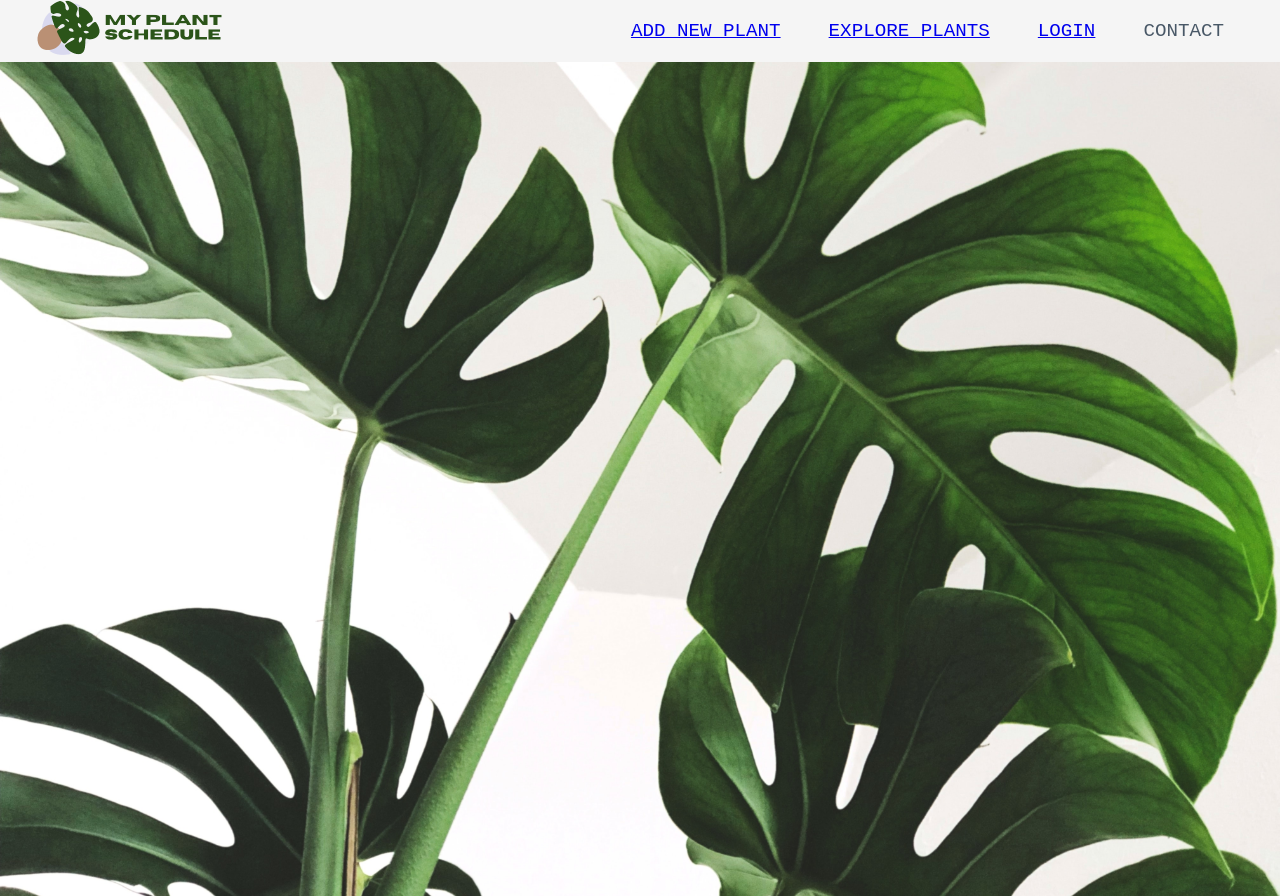
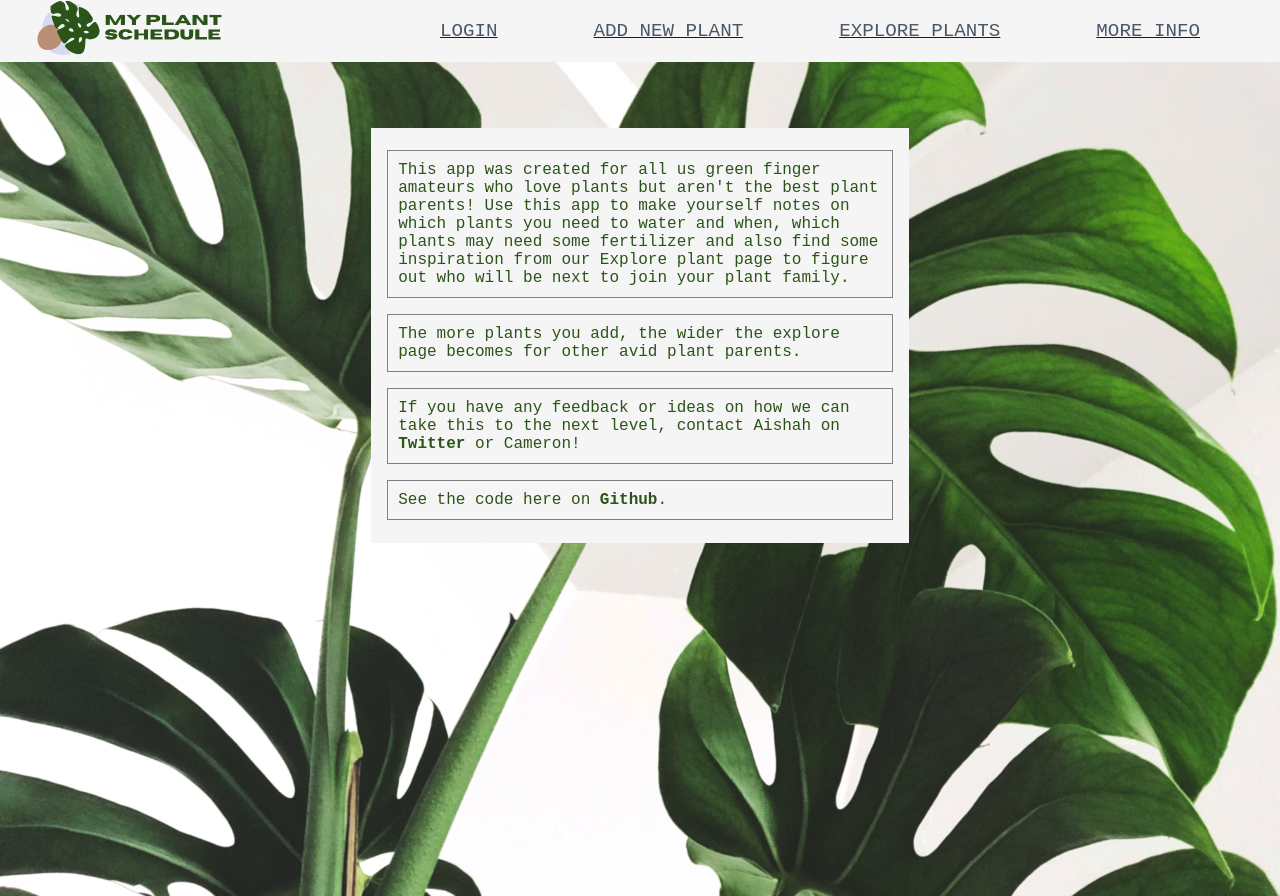
Before and after one commit to Cambisin/My-Plant-Schedule, a React (Create React App) app: page /MoreInfo in a window 1280 px wide. Built offline with nearby package versions, Linux system fonts and the light colour scheme.

Commit message:
Info page added and styling tweaked

```diff
--- a/src/App.js
+++ b/src/App.js
@@ -7,6 +7,9 @@ import { Navbar } from './components/Navbar.js';
 import AddPlant from './components/AddPlant.js';
 import Plants from './components/AllPlants';
 import PlantCareToDo from './components/ToDoList.js';
+import Login from './components/login.js';
+import Register from './components/Register';
+import MoreInformation from './components/MoreInfo';
 
 const Container = styled.div`
   height: 100%;
@@ -25,6 +28,9 @@ function App() {
       <Route exact path= "/" component={Calendar} />
       <Route exact path="/AddPlant" component={AddPlant} />
       <Route exact path="/AllPlants" component={Plants} />
+      <Route exact path="/Login" component={Login} />
+      <Route exact path="/Register" component={Register} />
+      <Route exact path="/MoreInfo" component={MoreInformation} />
       </Container>
     </Switch>
   );
--- a/src/components/AddPlant.js
+++ b/src/components/AddPlant.js
@@ -1,6 +1,7 @@
 import React, { useState } from "react";
 import axios from "axios";
 import { Label, Form, Button, Select } from "./AddPlantStyle";
+
 
 const initialState = {
     fields: {
@@ -15,11 +16,13 @@ const initialState = {
     const [fields, setFields] = useState(initialState.fields);
 
     const handleAddPlant = async (event) => {
+      alert("Your plant has been added!")
       event.preventDefault();
       const url = "https://plant-library-api.herokuapp.com/plant";
       await axios
         .post(url, fields)
         .then((res) => console.log(res))
+
         .catch((err) => console.log(err));
     };
 
--- a/src/components/Alert.js
+++ b/src/components/Alert.js
@@ -4,7 +4,7 @@ import PropTypes from "prop-types";
 const Alert = ({ message, success }) => {
   if (!message) return null;
   return (
-    <div className={`alert alert-${success ? "success" : "error"}`}>
+    <div className={`alert-${success ? "success" : "error"}`}>
       {message}
     </div>
   );
--- /dev/null
+++ b/src/components/MoreInfo.js
@@ -0,0 +1,50 @@
+import React from 'react';
+import styled from 'styled-components'
+
+const TextBackground = styled.div`
+background: whitesmoke;
+padding: 0.4em 1em;
+width: 40%;
+margin-top:40px;
+`
+const Paragraph = styled.p`
+border: 1px solid grey;
+padding: 10px;
+color: #2B5419;
+`
+const Click = styled.a`
+text-decoration: none !important;
+color: inherit;
+font-weight: bold;
+&:focus, &:hover, &:visited, &:link, &:active {
+        text-decoration: none;
+    }
+
+`
+
+const MoreInformation = () => {
+return (
+<TextBackground>
+<Paragraph>
+This app was created for all us green finger amateurs who love plants
+but aren't the best plant parents! Use this app to
+make yourself notes on which plants you need to water and when,
+which plants may need some fertilizer and also find
+some inspiration from our Explore plant page to figure out who
+will be next to join your plant family.
+</Paragraph>
+<Paragraph>
+The more plants you add, the wider the explore page becomes for other avid plant parents.
+</Paragraph>
+<Paragraph>
+If you have any feedback or ideas on how we can take this to the next level,
+contact Aishah on <Click href="https://twitter.com/AishahCodes">Twitter</Click> or Cameron!
+</Paragraph>
+<Paragraph>
+See the code here on <Click href="https://github.com/Cambisin/My-Plant-Schedule">Github</Click>.
+</Paragraph>
+</TextBackground>
+)
+}
+
+export default MoreInformation;
--- a/src/components/Navbar.js
+++ b/src/components/Navbar.js
@@ -25,15 +25,17 @@ export const Navbar = () => {
       </Hamburger>
       <Menu isOpen={isOpen}>
         <MenuLink>
-           <Link to="/AddPlant">ADD NEW PLANT</Link>
+          <Link to="/login"><MenuLink>LOGIN</MenuLink></Link>
+        </MenuLink>
+        <MenuLink>
+           <Link to="/AddPlant"><MenuLink>ADD NEW PLANT</MenuLink></Link>
            </MenuLink>
         <MenuLink>
-           <Link to="/AllPlants">EXPLORE PLANTS</Link>
+           <Link to="/AllPlants"><MenuLink>EXPLORE PLANTS</MenuLink></Link>
         </MenuLink>
         <MenuLink>
-          <Link to="/login">LOGIN</Link>
+        <Link to="/MoreInfo"><MenuLink>MORE INFO</MenuLink></Link>
         </MenuLink>
-        <MenuLink href="">CONTACT</MenuLink>
       </Menu>
     </Nav>
   );
--- a/src/components/NavbarStyle.js
+++ b/src/components/NavbarStyle.js
@@ -4,15 +4,20 @@ import styled from "styled-components";
   padding: 0.75rem 1.5rem;
   cursor: pointer;
   text-align: center;
-  text-decoration: none;
+  text-decoration: none !important;
   color: #495867;
   transition: all 0.1s ease-in;
   font-size: 1.2rem;
+  };
+  &:visited, &:link, &:active {
+    text-decoration: none !important;
+    color: inherit;
+  }
   &:hover {
+    text-decoration: none !important;
     color: #2B5419;
     border-bottom: 1px solid #c9ada7;
     transition: all 0.2s ease-in;
-  }
 `;
 
 
--- a/src/components/Register.js
+++ b/src/components/Register.js
@@ -1,7 +1,7 @@
 import React from "react";
 import axios from "axios";
-import { Label, Form, Button, Select } from "./AddPlantStyle";
-import { Link } from "react-router-dom";
+import { Label, Form, Button } from "./AddPlantStyle";
+
 
 const Register = ({ handleChange, value }) => {
 
--- a/src/components/login.js
+++ b/src/components/login.js
@@ -1,6 +1,6 @@
 import React from "react";
 import axios from "axios";
-import { Label, Form, Button, Select } from "./AddPlantStyle";
+import { Label, Form, Button } from "./AddPlantStyle";
 import { Link, useHistory} from "react-router-dom";
 
   const Login = ({ handleChange, value, setUser }) => {
```
Also changed, not shown: 1 other file (tests, documents, lock files or other folders).
